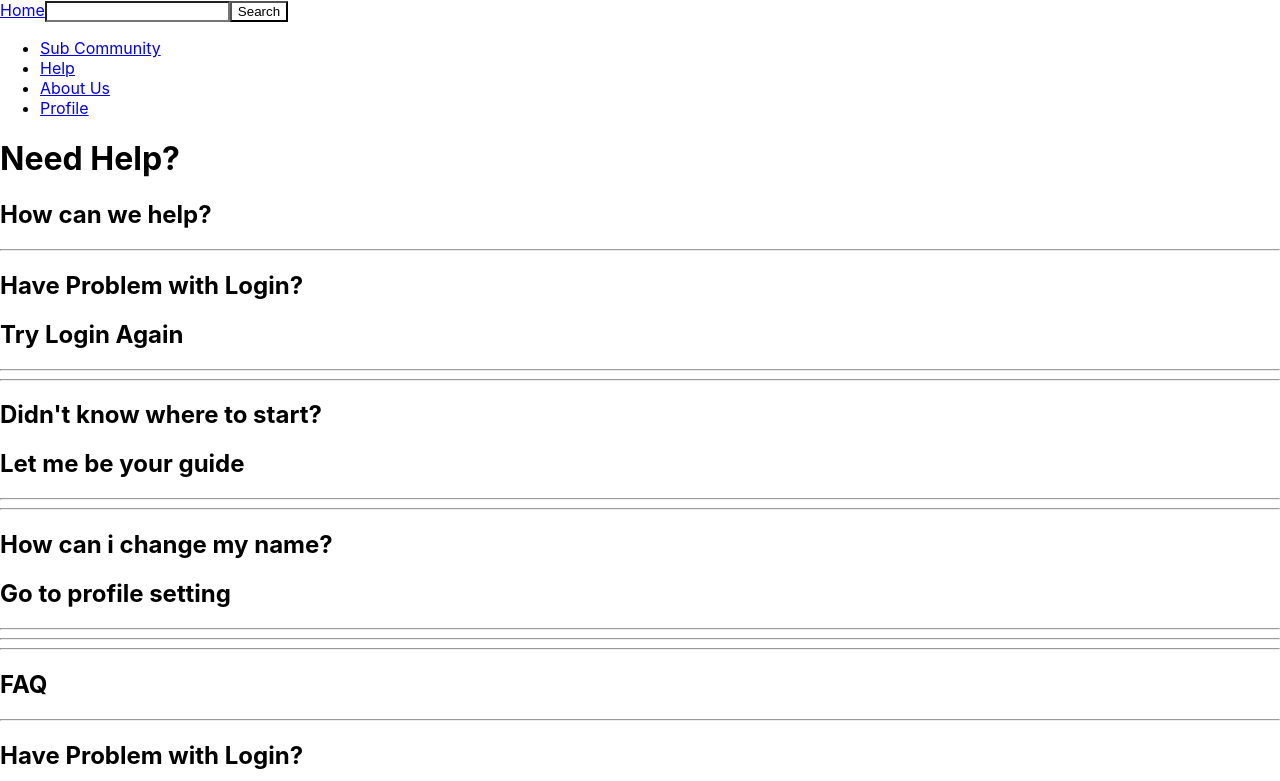
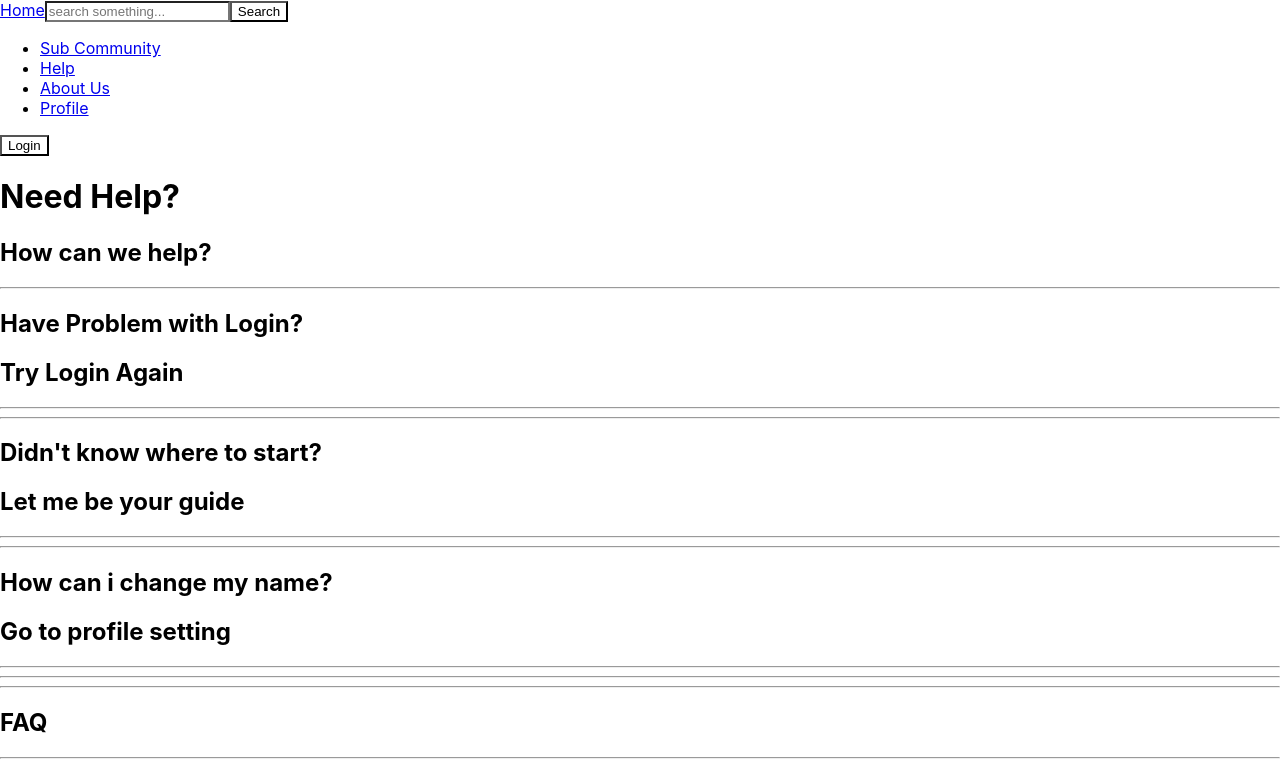
Before and after one commit to Tecivity/KDIT_Frontend_React, a React (Create React App) app: page /help in a window 1280 px wide. Shown: the top 781 px of the page. Built offline with nearby package versions, Linux system fonts and the light colour scheme.

Commit message:
Session Checking

```diff
--- a/src/App.js
+++ b/src/App.js
@@ -10,10 +10,10 @@ import {
 import {
 	AuthPage,
 	HomePage,
-	SubComPage ,
-	HelpPage ,
-	AboutPage ,
-	ProfilePage
+	SubComPage,
+	HelpPage,
+	AboutPage,
+	ProfilePage,
 } from './containers';
 
 //Import Components
@@ -34,7 +34,7 @@ function App() {
 }
 
 const Routes = () => {
-	// const Session = useContext(SessionApi)
+	const Session = useContext(SessionApi);
 	return (
 		<Switch>
 			<Route exact path="/" component={HomePage} />
@@ -42,7 +42,12 @@ const Routes = () => {
 			<Route exact path="/sub-community" component={SubComPage} />
 			<Route exact path="/help" component={HelpPage} />
 			<Route exact path="/about" component={AboutPage} />
-			<Route exact path="/Profile" component={ProfilePage} />
+			<ProtectedRoute
+				auth={Session.session}
+				exact
+				path="/Profile"
+				component={ProfilePage}
+			/>
 
 			<Redirect to="/" />
 		</Switch>
--- a/src/components/Authen/index.js
+++ b/src/components/Authen/index.js
@@ -20,7 +20,7 @@ export default function Login({
 
 	return (
 		<>
-			<form onSubmit={submitHandler}>
+			<form onSubmit={submitHandler} class="auth">
 				<div className="form-inner">
 					<h2>{hasAccount ? 'Sign Up' : 'Login'}</h2>
 					<div className="form-group">
@@ -84,7 +84,6 @@ export default function Login({
 					</div>
 				</div>
 			</form>
-
 		</>
 	);
 }
--- a/src/components/Card/PostForm.js
+++ b/src/components/Card/PostForm.js
@@ -1,4 +1,6 @@
 import React, { useState, useEffect } from 'react';
+import { SessionApi } from '../../hook/SessionApi';
+import { Link } from 'react-router-dom';
 
 const PostForm = ({ updatePost }) => {
 	//States
@@ -10,6 +12,9 @@ const PostForm = ({ updatePost }) => {
 		voteUp: 0,
 		voteDown: 0,
 	});
+
+	//Contexts
+	const { session } = React.useContext(SessionApi);
 
 	//Functions
 	const handleChange = (e) => {
@@ -33,6 +38,7 @@ const PostForm = ({ updatePost }) => {
 	};
 	return (
 		<>
+			{session ? (
 				<div>
 					<textarea
 						name=""
@@ -45,6 +51,12 @@ const PostForm = ({ updatePost }) => {
 					></textarea>
 					<button onClick={handleClick}>Post</button>
 				</div>
+			) : (
+				<div>
+					<h1>Please Login to Create Post</h1>
+					<Link to="/auth">Login Here</Link>
+				</div>
+			)}
 		</>
 	);
 };
--- a/src/components/Navbar/index.js
+++ b/src/components/Navbar/index.js
@@ -1,10 +1,14 @@
 import './index.css';
 import React, { useState, useEffect } from 'react';
 import { Link } from 'react-router-dom';
+import { SessionApi } from '../../hook/SessionApi';
 
 export default function Navbar() {
 	//States
 	const [searchText, setSearchText] = useState('');
+
+	//Context
+	const { session, handleLogout } = React.useContext(SessionApi);
 
 	//Functions
 	const handleSearch = () => {
@@ -20,6 +24,7 @@ export default function Navbar() {
 						<input
 							type="text"
 							onChange={(e) => setSearchText(e.target.value)}
+							placeholder="search something..."
 						/>
 						<button>Search</button>
 
@@ -38,6 +43,15 @@ export default function Navbar() {
 							</li>
 						</ul>
 					</div>
+					{session ? (
+						<Link to="/auth" onClick={() => handleLogout()}>
+							<button className="create-button">Logout</button>
+						</Link>
+					) : (
+						<Link to="/auth">
+							<button className="create-button">Login</button>
+						</Link>
+					)}
 				</header>
 			</div>
 		</div>
--- a/src/containers/SubComPage.js
+++ b/src/containers/SubComPage.js
@@ -1,5 +1,6 @@
 import React from 'react';
 import { Navbar, SubComBox } from '../components';
+import { SessionApi } from '../hook/SessionApi';
 
 const SubComPage = () => {
 	//Datas
@@ -26,13 +27,20 @@ const SubComPage = () => {
 		},
 	];
 
+	//Contexts
+	const { session } = React.useContext(SessionApi);
+
 	return (
 		<>
 			<Navbar />
 			<div>
-				{subComDatas.map((subCom) => {
-					return <SubComBox subCom={subCom} />;
-				})}
+				{session ? (
+					subComDatas.map((subCom) => {
+						return <SubComBox subCom={subCom} />;
+					})
+				) : (
+					<h1>Please Login to Follow our Sub-Community</h1>
+				)}
 			</div>
 		</>
 	);
--- a/src/containers/authPage.js
+++ b/src/containers/authPage.js
@@ -1,26 +1,26 @@
-import React, { useState, useEffect, useContext } from "react";
-import "./index.css";
-import firebase from "../firebase";
-import { Navbar, Login } from "../components";
-import { Redirect } from "react-router-dom";
-import { SessionApi } from "../hook/SessionApi";
+import React, { useState, useEffect, useContext } from 'react';
+import './index.css';
+import firebase from '../firebase';
+import { Navbar, Login } from '../components';
+import { Redirect } from 'react-router-dom';
+import { SessionApi } from '../hook/SessionApi';
 
 export default function AuthPage() {
 	const { user, setUser, setSession } = useContext(SessionApi);
-  const [email, setEmail] = useState("");
-  const [password, setPassword] = useState("");
-  const [emailError, setEmailError] = useState("");
-  const [passwordError, setPasswordError] = useState("");
+	const [email, setEmail] = useState('');
+	const [password, setPassword] = useState('');
+	const [emailError, setEmailError] = useState('');
+	const [passwordError, setPasswordError] = useState('');
 	const [hasAccount, setHasAccount] = useState(false);
 
 	const clearInputs = () => {
-    setEmail("");
-    setPassword("");
+		setEmail('');
+		setPassword('');
 	};
 
 	const clearErrors = () => {
-    setEmailError("");
-    setPasswordError("");
+		setEmailError('');
+		setPasswordError('');
 	};
 
 	const handleLogin = () => {
@@ -85,7 +85,7 @@ export default function AuthPage() {
 				setUser(user);
 				setSession(true);
 			} else {
-        setUser("");
+				setUser('');
 				setSession(false);
 			}
 		});
@@ -98,7 +98,7 @@ export default function AuthPage() {
 	var provider = new firebase.auth.GoogleAuthProvider();
 
 	return (
-    <div>
+		<div class="auth">
 			<Navbar user={user} handleLogout={handleLogout} />
 			{user ? (
 				<Redirect push to="/" />
@@ -133,7 +133,6 @@ export default function AuthPage() {
                     passwordError={passwordError}
                 />
             </div> */}
-
 		</div>
 	);
 }
--- a/src/containers/homePage.js
+++ b/src/containers/homePage.js
@@ -4,15 +4,11 @@ import { SessionApi } from '../hook/SessionApi';
 import { Link } from 'react-router-dom';
 
 export default function HomePage() {
-	const { handleLogout } = React.useContext(SessionApi);
 	return (
 		<div>
 			<Navbar />
 			<Card />
 			<SideNavbar />
-			<Link to="/auth" onClick={() => handleLogout()}>
-				<button className="create-button">Logout</button>
-			</Link>
 		</div>
 	);
 }
```
Lines whose indentation alone changed are shown as unchanged.
